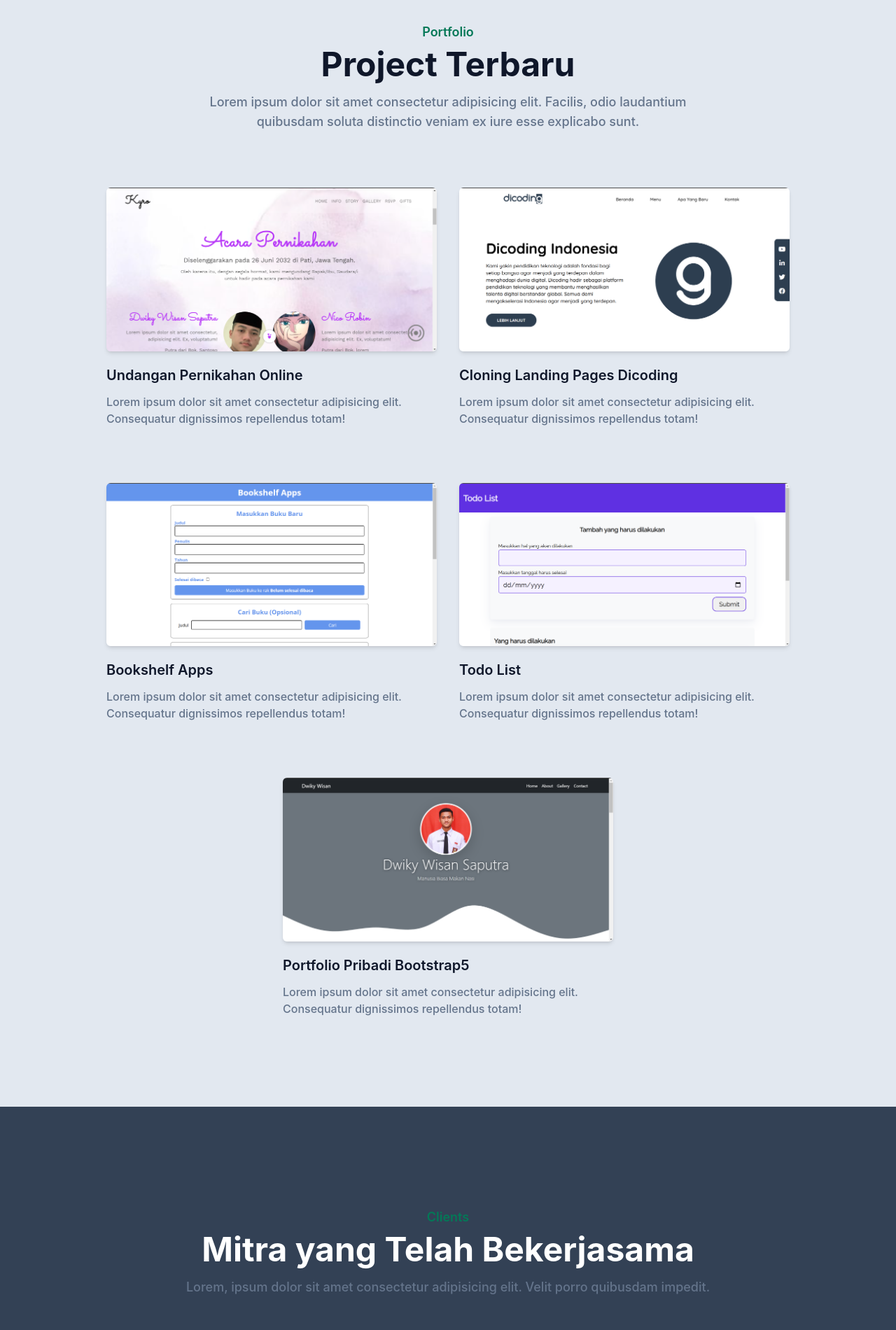
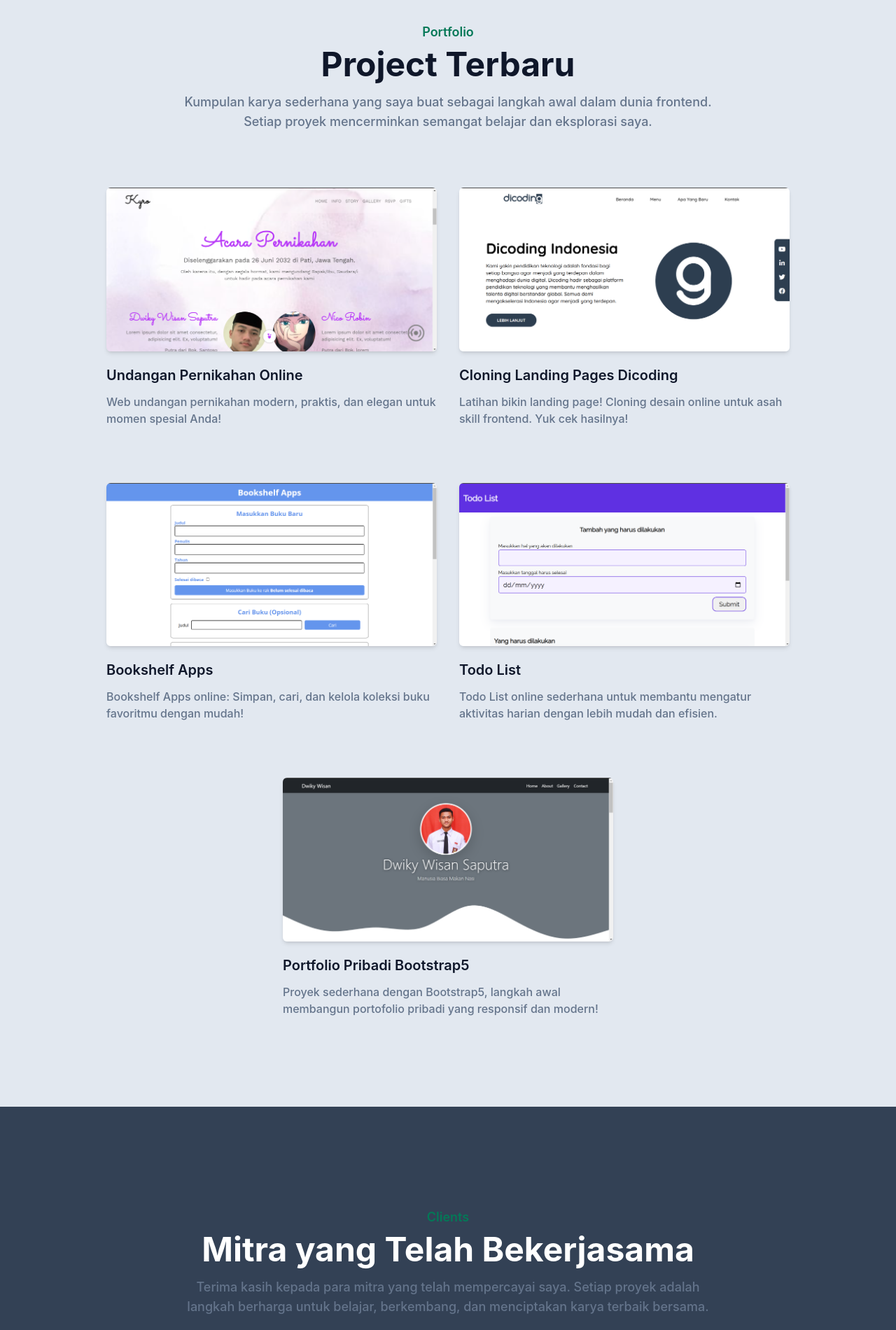
Before and after one commit to Dwisans/portfolio-tailwindcss, a website: page index.html in a window 1280 px wide. Shown: the part 1380-3280 px from the top of the page at 70% size. Drawn offline with Linux system fonts and the light colour scheme.

Commit message:
mengubah deskripsi pada setiap section index.html

```diff
--- a/index.html
+++ b/index.html
@@ -282,9 +282,7 @@
             <p
               class="max-w-3xl mx-auto font-medium text-md text-slate-500 lg:text-lg"
             >
-              Lorem ipsum dolor sit amet consectetur adipisicing elit. Facilis,
-              odio laudantium quibusdam soluta distinctio veniam ex iure esse
-              explicabo sunt.
+            Kumpulan karya sederhana yang saya buat sebagai langkah awal dalam dunia frontend. Setiap proyek mencerminkan semangat belajar dan eksplorasi saya.
             </p>
           </div>
         </div>
@@ -303,8 +301,7 @@
               Undangan Pernikahan Online
             </h3>
             <p class="font-medium text-base text-slate-500">
-              Lorem ipsum dolor sit amet consectetur adipisicing elit.
-              Consequatur dignissimos repellendus totam!
+              Web undangan pernikahan modern, praktis, dan elegan untuk momen spesial Anda!
             </p>
           </div>
           <div class="mb-12 p-4 md:w-1/2">
@@ -319,8 +316,7 @@
               Cloning Landing Pages Dicoding
             </h3>
             <p class="font-medium text-base text-slate-500">
-              Lorem ipsum dolor sit amet consectetur adipisicing elit.
-              Consequatur dignissimos repellendus totam!
+              Latihan bikin landing page! Cloning desain online untuk asah skill frontend. Yuk cek hasilnya!
             </p>
           </div>
           <div class="mb-12 p-4 md:w-1/2">
@@ -335,8 +331,7 @@
               Bookshelf Apps
             </h3>
             <p class="font-medium text-base text-slate-500">
-              Lorem ipsum dolor sit amet consectetur adipisicing elit.
-              Consequatur dignissimos repellendus totam!
+              Bookshelf Apps online: Simpan, cari, dan kelola koleksi buku favoritmu dengan mudah!
             </p>
           </div>
           <div class="mb-12 p-4 md:w-1/2">
@@ -349,8 +344,7 @@
             </div>
             <h3 class="font-semibold text-xl text-dark mt-5 mb-3">Todo List</h3>
             <p class="font-medium text-base text-slate-500">
-              Lorem ipsum dolor sit amet consectetur adipisicing elit.
-              Consequatur dignissimos repellendus totam!
+              Todo List online sederhana untuk membantu mengatur aktivitas harian dengan lebih mudah dan efisien.
             </p>
           </div>
           <div class="mb-12 p-4 md:w-1/2">
@@ -365,8 +359,7 @@
               Portfolio Pribadi Bootstrap5
             </h3>
             <p class="font-medium text-base text-slate-500">
-              Lorem ipsum dolor sit amet consectetur adipisicing elit.
-              Consequatur dignissimos repellendus totam!
+              Proyek sederhana dengan Bootstrap5, langkah awal membangun portofolio pribadi yang responsif dan modern!
             </p>
           </div>
         </div>
@@ -385,9 +378,8 @@
             >
               Mitra yang Telah Bekerjasama
             </h2>
-            <p class="font-medium text-md text-slate-500 lg:text-lg">
-              Lorem, ipsum dolor sit amet consectetur adipisicing elit. Velit
-              porro quibusdam impedit.
+            <p class="max-w-3xl mx-auto font-medium text-md text-slate-500 lg:text-lg">
+              Terima kasih kepada para mitra yang telah mempercayai saya. Setiap proyek adalah langkah berharga untuk belajar, berkembang, dan menciptakan karya terbaik bersama.
             </p>
           </div>
         </div>
@@ -447,7 +439,7 @@
           <p
             class="max-w-3xl mx-auto font-medium text-md text-slate-500 lg:text-lg"
           >
-            Lorem ipsum dolor, sit amet consectetur adipisicing elit. Officiis ipsam quod cupiditate deleniti, tempore ut!
+          Temukan inspirasi seputar teknologi, gaya hidup, dan kreativitas di sini
           </p>
         </div>
         <div class="flex flex-wrap justify-center">
@@ -505,7 +497,7 @@
           <p
             class="max-w-3xl mx-auto font-medium text-md text-slate-500 lg:text-lg"
           >
-            Lorem ipsum dolor sit amet consectetur adipisicing elit. Modi laudantium quibusdam quae.
+          Tertarik untuk berkolaborasi atau memiliki pertanyaan? Hubungi kami, kami siap membantu dan berdiskusi lebih lanjut!
           </p>
         </div>
         <form action="">
```
